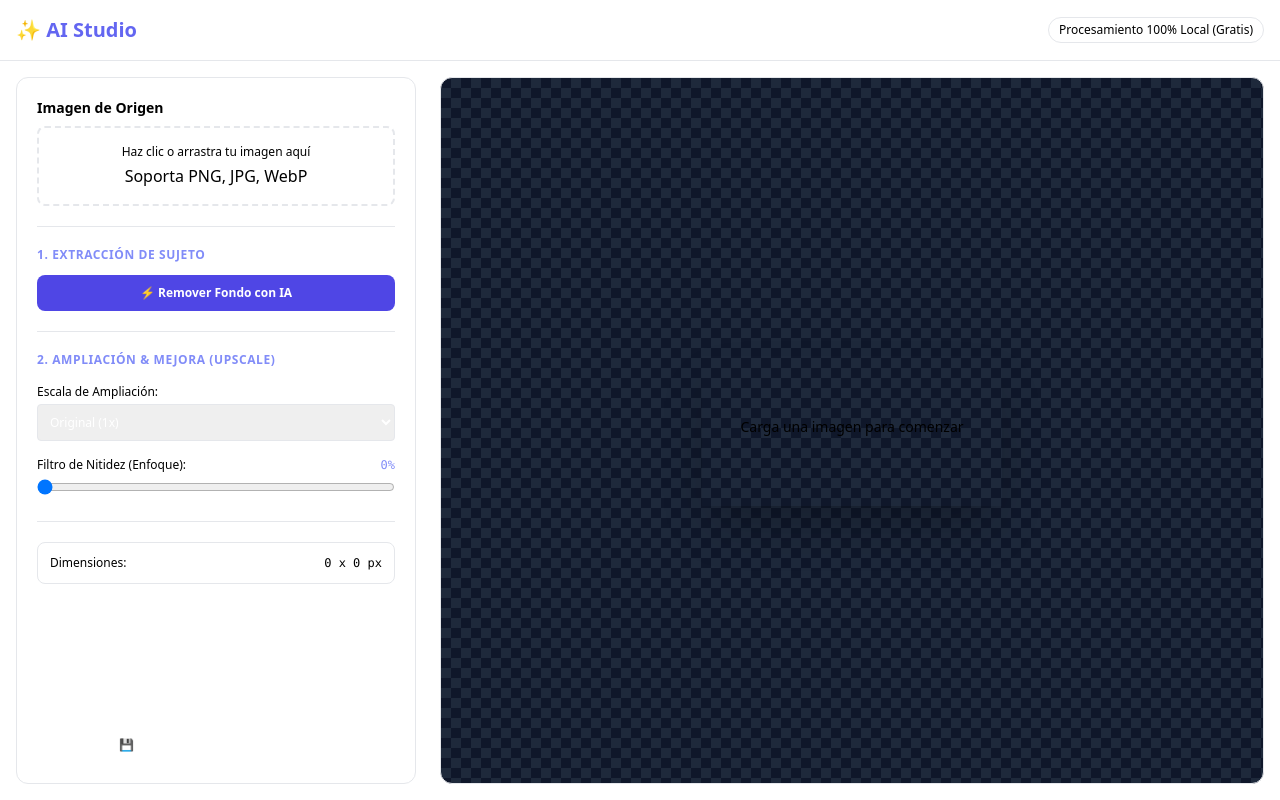
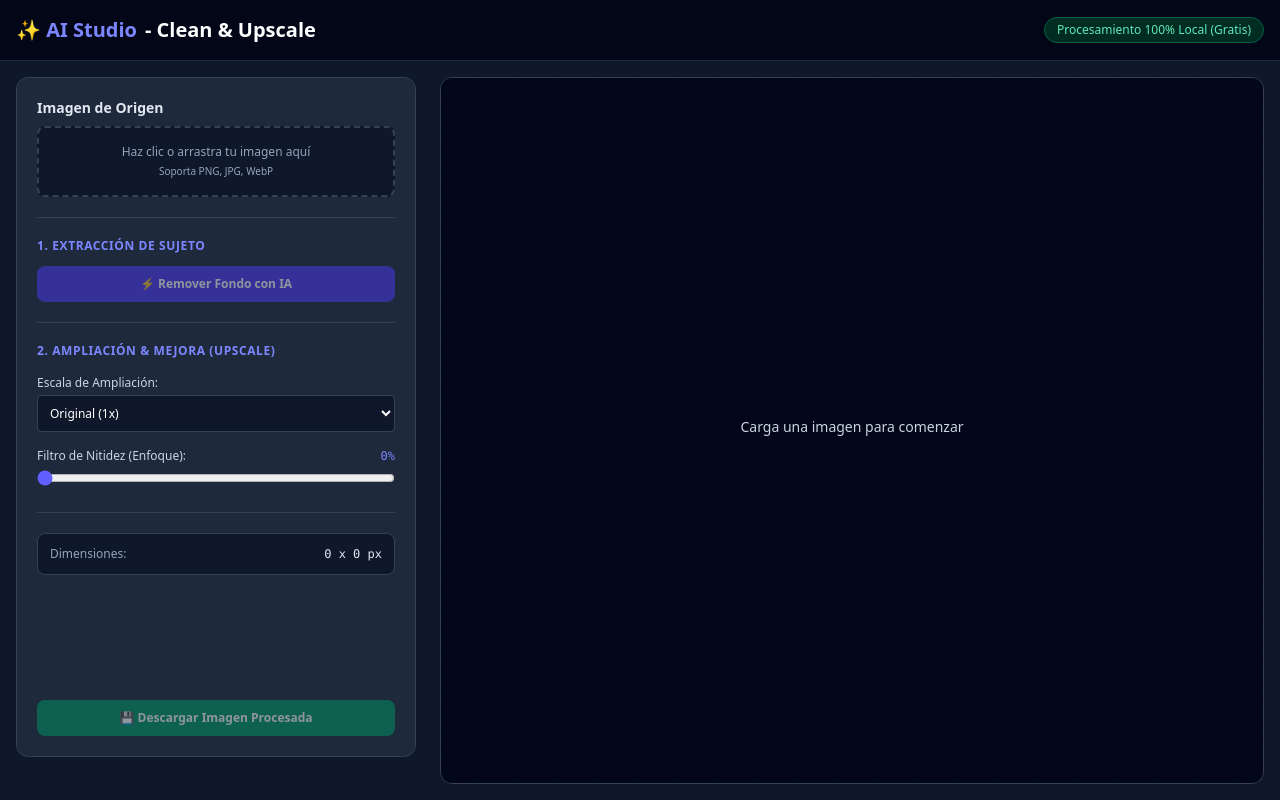
Before and after one commit to Metzengerstein13/deletebg, a plain HTML site: page index.html in a window 1280 px wide. Drawn offline with nearby package versions, Linux system fonts and the light colour scheme.

Commit message:
Update index.html

```diff
--- a/index.html
+++ b/index.html
@@ -4,29 +4,62 @@
     <meta charset="UTF-8">
     <meta name="viewport" content="width=device-width, initial-scale=1.0">
     <title>AI Studio - Clean & Upscale Local</title>
-    <!-- Tailwind CSS CDN -->
-<link href="https://cdn.jsdelivr.net/npm/tailwindcss@2.2.19/dist/tailwind.min.css" rel="stylesheet">
+    <!-- Tailwind CSS CDN v3 Standalone -->
+    <script src="https://cdn.jsdelivr.net/npm/@tailwindcss/browser@4"></script>
     <style>
+        /* Estilos base del tema oscuro incorporados */
+        body {
+            background-color: #0f172a !important;
+            color: #f1f5f9 !important;
+            font-family: ui-sans-serif, system-ui, -apple-system, BlinkMacSystemFont, "Segoe UI", Roboto, "Helvetica Neue", Arial, sans-serif;
+            margin: 0;
+        }
+        header {
+            background-color: #020617 !important;
+            border-bottom: 1px solid #1e293b !important;
+        }
+        aside {
+            background-color: #1e293b !important;
+            border: 1px solid #334155 !important;
+            border-radius: 0.75rem;
+        }
+        .bg-slate-900\/50, .bg-slate-900 {
+            background-color: #0f172a !important;
+        }
+        .border-slate-700, .border-slate-600 {
+            border-color: #334155 !important;
+        }
+        .text-slate-400 {
+            color: #94a3b8 !important;
+        }
+        .text-slate-300 {
+            color: #cbd5e1 !important;
+        }
+        select, input[type="text"] {
+            background-color: #0f172a !important;
+            color: #ffffff !important;
+            border: 1px solid #334155 !important;
+        }
         .checkerboard {
-            background-color: #0f172a;
-            background-image: linear-gradient(45deg, #1e293b 25%, transparent 25%),
-                              linear-gradient(-45deg, #1e293b 25%, transparent 25%),
-                              linear-gradient(45deg, transparent 75%, #1e293b 75%),
-                              linear-gradient(-45deg, transparent 75%, #1e293b 75%);
+            background-color: #020617;
+            background-image: linear-gradient(45deg, #0f172a 25%, transparent 25%),
+                              linear-gradient(-45deg, #0f172a 25%, transparent 25%),
+                              linear-gradient(45deg, transparent 75%, #0f172a 75%),
+                              linear-gradient(-45deg, transparent 75%, #0f172a 75%);
             background-size: 20px 20px;
             background-position: 0 0, 0 10px, 10px -10px, -10px 0px;
         }
     </style>
 </head>
-<body class="bg-slate-900 text-slate-100 min-h-screen flex flex-col font-sans">
+<body class="min-h-screen flex flex-col">
 
     <!-- Encabezado -->
-    <header class="border-b border-slate-800 bg-slate-950 p-4">
+    <header class="p-4">
         <div class="max-w-7xl mx-auto flex justify-between items-center">
             <h1 class="text-xl font-bold text-white flex items-center gap-2">
-                <span class="text-indigo-500">✨ AI Studio</span> - Clean & Upscale
+                <span class="text-indigo-400">✨ AI Studio</span> - Clean & Upscale
             </h1>
-            <span class="text-xs bg-emerald-950 text-emerald-300 border border-emerald-800 px-2.5 py-1 rounded-full font-medium">
+            <span class="text-xs bg-emerald-950 text-emerald-300 border border-emerald-800 px-3 py-1 rounded-full font-medium">
                 Procesamiento 100% Local (Gratis)
             </span>
         </div>
@@ -36,15 +69,15 @@
     <div class="flex-1 max-w-7xl w-full mx-auto p-4 grid grid-cols-1 lg:grid-cols-12 gap-6">
 
         <!-- Panel de Ajustes -->
-        <aside class="lg:col-span-4 bg-slate-800 border border-slate-700 rounded-xl p-5 flex flex-col gap-5 overflow-y-auto max-h-[85vh]">
+        <aside class="lg:col-span-4 p-5 flex flex-col gap-5 overflow-y-auto max-h-[85vh]">
 
             <!-- Carga de Imagen -->
             <div>
-                <label class="block text-sm font-semibold mb-2">Imagen de Origen</label>
+                <label class="block text-sm font-semibold mb-2 text-slate-200">Imagen de Origen</label>
                 <div id="dropZone" class="border-2 border-dashed border-slate-600 hover:border-indigo-500 bg-slate-900/50 rounded-lg p-4 text-center cursor-pointer transition">
                     <input type="file" id="fileInput" accept="image/*" class="hidden">
                     <p class="text-xs text-slate-400">Haz clic o arrastra tu imagen aquí</p>
-                    <p class="text-[10px] text-slate-500 mt-1">Soporta PNG, JPG, WebP</p>
+                    <p class="text-[10px] text-slate-400 mt-1">Soporta PNG, JPG, WebP</p>
                 </div>
             </div>
 
@@ -75,7 +108,7 @@
 
                 <div>
                     <div class="flex justify-between text-xs mb-1">
-                        <label>Filtro de Nitidez (Enfoque):</label>
+                        <label class="text-slate-300">Filtro de Nitidez (Enfoque):</label>
                         <span id="sharpnessVal" class="font-mono text-indigo-400">0%</span>
                     </div>
                     <input type="range" id="sharpness" min="0" max="100" value="0" class="w-full accent-indigo-500">
@@ -85,7 +118,7 @@
             <hr class="border-slate-700">
 
             <!-- Información de Resolución -->
-            <div class="bg-slate-900/80 p-3 rounded-lg border border-slate-700 text-xs space-y-1">
+            <div class="bg-slate-900 p-3 rounded-lg border border-slate-700 text-xs space-y-1">
                 <div class="flex justify-between text-slate-400">
                     <span>Dimensiones:</span>
                     <span id="dimInfo" class="font-mono text-slate-200">0 x 0 px</span>
@@ -100,7 +133,7 @@
 
         <!-- Área de Vista Previa -->
         <main class="lg:col-span-8 flex flex-col gap-4">
-            <div class="flex-1 bg-slate-950 border border-slate-800 rounded-xl overflow-hidden flex items-center justify-center relative min-h-[400px] checkerboard">
+            <div class="flex-1 border border-slate-700 rounded-xl overflow-hidden flex items-center justify-center relative min-h-[400px] checkerboard">
                 <canvas id="mainCanvas" class="max-w-full max-h-[75vh] object-contain shadow-2xl"></canvas>
                 <div id="statusContainer" class="absolute inset-0 bg-slate-950/80 backdrop-blur-sm flex flex-col items-center justify-center p-6 text-center z-10">
                     <p id="statusText" class="text-slate-300 text-sm font-medium mb-2">Carga una imagen para comenzar</p>
@@ -112,7 +145,7 @@
         </main>
     </div>
 
-    <!-- Módulo JS de Importación Directa ESM -->
+    <!-- Módulo JS -->
     <script type="module">
         import { removeBackground } from "https://cdn.jsdelivr.net/npm/@imgly/background-removal@1.5.5/+esm";
 
@@ -167,29 +200,27 @@
             reader.readAsDataURL(file);
         }
 
-        // Extracción de fondo sin bloqueo CORS
+        // Extracción de fondo
         removeBgBtn.addEventListener('click', async () => {
             if (!rawImage) return;
 
             statusContainer.classList.remove('hidden');
             progressBarContainer.classList.remove('hidden');
             progressBar.style.width = '0%';
-            statusText.innerText = "Descargando modelo de IA (primer uso puede demorar unos segundos)...";
+            statusText.innerText = "Descargando modelo de IA...";
             removeBgBtn.disabled = true;
 
             try {
                 const blob = await removeBackground(rawImage.src, {
                     model: 'small',
-                    fetchArgs: {
-                        mode: 'cors'
-                    },
+                    fetchArgs: { mode: 'cors' },
                     progress: (key, current, total) => {
                         if (total) {
                             const percent = Math.round((current / total) * 100);
                             progressBar.style.width = `${percent}%`;
-                            statusText.innerText = `Cargando archivo (${key}): ${percent}%`;
+                            statusText.innerText = `Cargando IA (${key}): ${percent}%`;
                         } else {
-                            statusText.innerText = `Procesando imagen con IA...`;
+                            statusText.innerText = `Procesando imagen...`;
                         }
                     }
                 });
@@ -206,7 +237,7 @@
                 cleanedImg.src = url;
             } catch (err) {
                 console.error("Error detallado:", err);
-                statusText.innerText = "❌ No se pudo cargar el modelo de IA. Intenta recargar la página o desactivar bloqueadores de anuncios.";
+                statusText.innerText = "❌ Error al procesar la imagen.";
                 progressBarContainer.classList.add('hidden');
                 removeBgBtn.disabled = false;
             }
```
